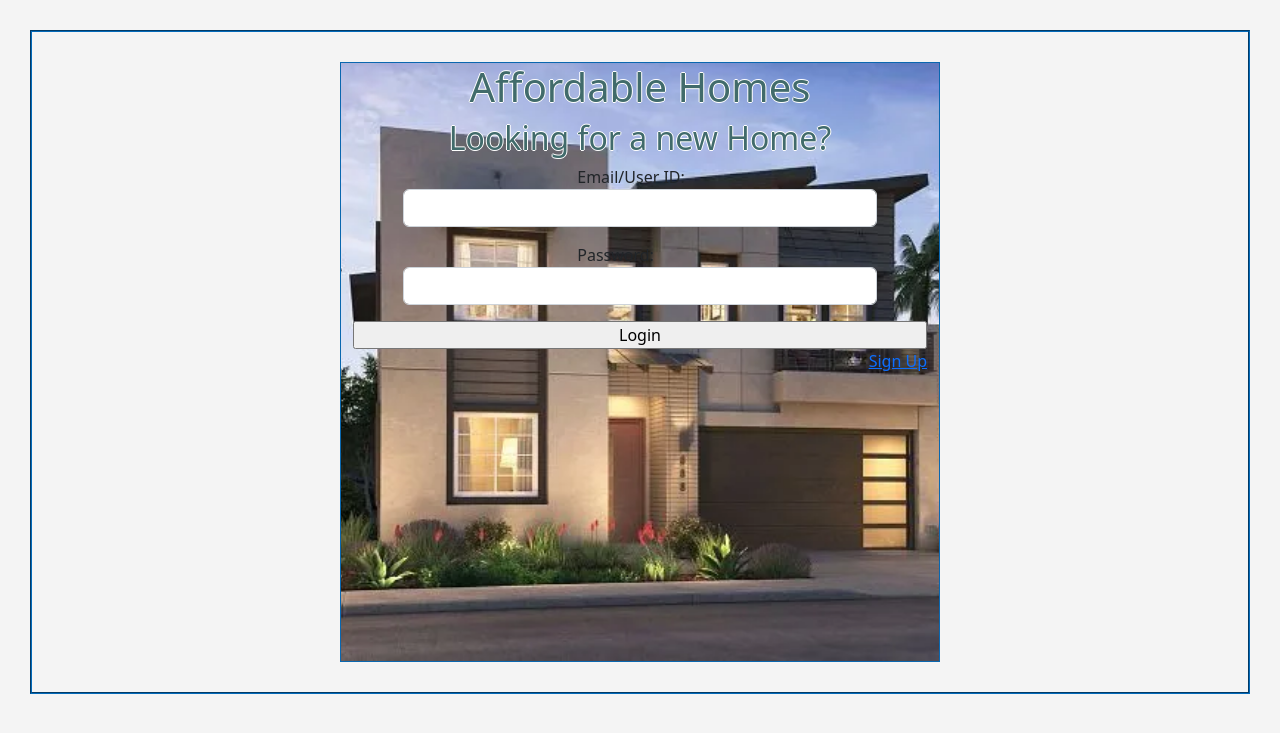
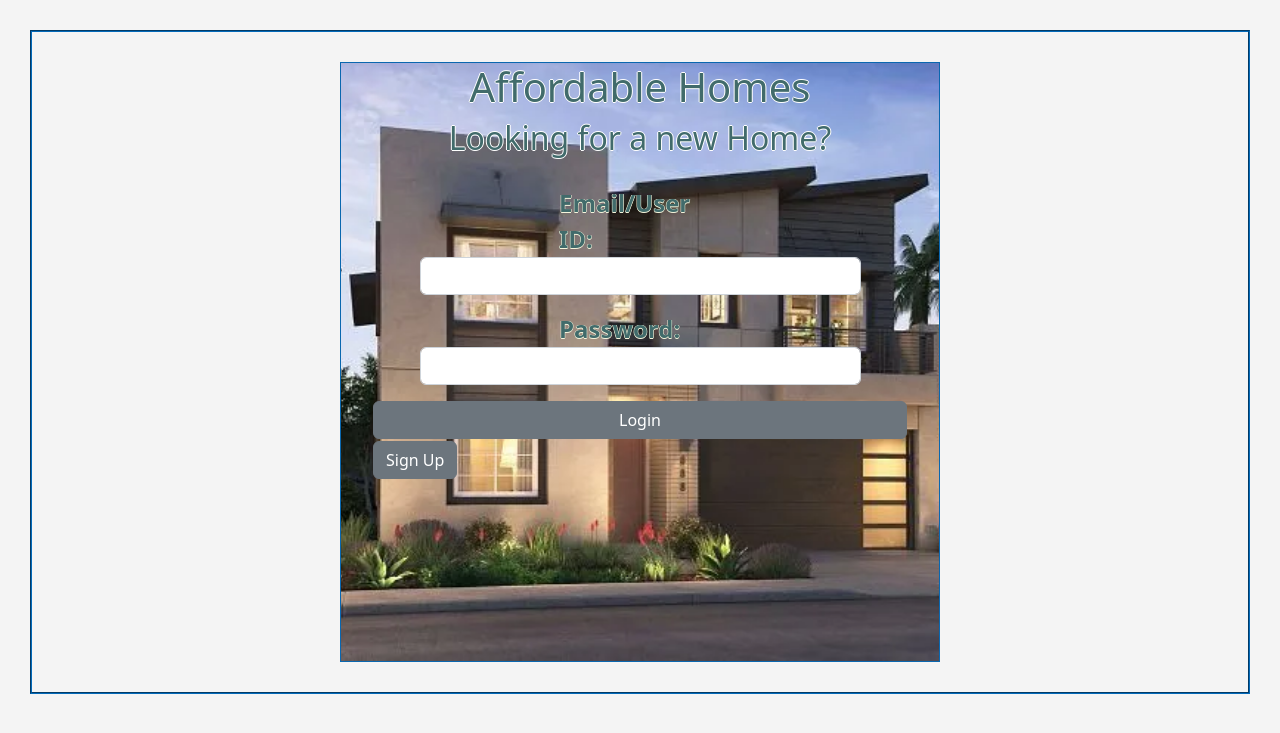
Before and after one commit to NoorMusheer/Affordable_Home_Group_8, a Flask app: page / in a window 1280 px wide. Shown: the top 733 px of the page. Run offline with Flask 2, Linux system fonts and the light colour scheme; parts of the project's set-up code (start-up, migrations or seed data) failed here and were passed over.

Commit message:
missed one

```diff
--- a/flask_app/templates/login_page.html
+++ b/flask_app/templates/login_page.html
@@ -16,7 +16,7 @@
             <h1>Affordable Homes</h1>
             <h2>Looking for a new Home?</h2>
         </div>
-        <div class="col" id="login_box">
+        <div class="col login_box">
             <form action="/logged_in" method="POST">
                 {% with messages = get_flashed_messages(category_filter=["login"]) %}
                     {% if messages %}
@@ -26,22 +26,29 @@
                     {% endif %}
                 {% endwith %}
                 <div class="row mb-3">
-                    <label for="email" class="col-sm-3 col-form-lable">Email/User ID:</label>
+                    <label for="email" class="col-4 col-form-lable">Email/User ID:</label>
                     <div class="col-sm-10">
                         <input type="email" class="form-control" name="email" id="email">
                     </div>
                 </div>
                 <div class="row mb-3">
-                    <label for="password" class="col-sm-3 col-form-lable">Password:</label>
+                    <label for="password" class="col-4 col-form-lable">Password:</label>
                     <div class="col-sm-10">
                         <input type="password" class="form-control" name="password" id="password">
                     </div>
                 </div>
                 <div class="d-grid gap-2">
-                    <input type="submit" value="Login" class="offset-btn">
+                    <input type="submit" value="Login" class="btn btn-secondary">
                 </div>
             </form>
-                <a href="/reg_page" class="float-end">Sign Up</a>
+            <div class="row">
+                <div class="col">
+                    <a href="/reg_page">
+                        <button value="Sign_Up" class="btn btn-secondary">Sign Up</button>
+                    </a>
+                </div>
+            </div>
+
         </div>
     </div>
 </body>
```
